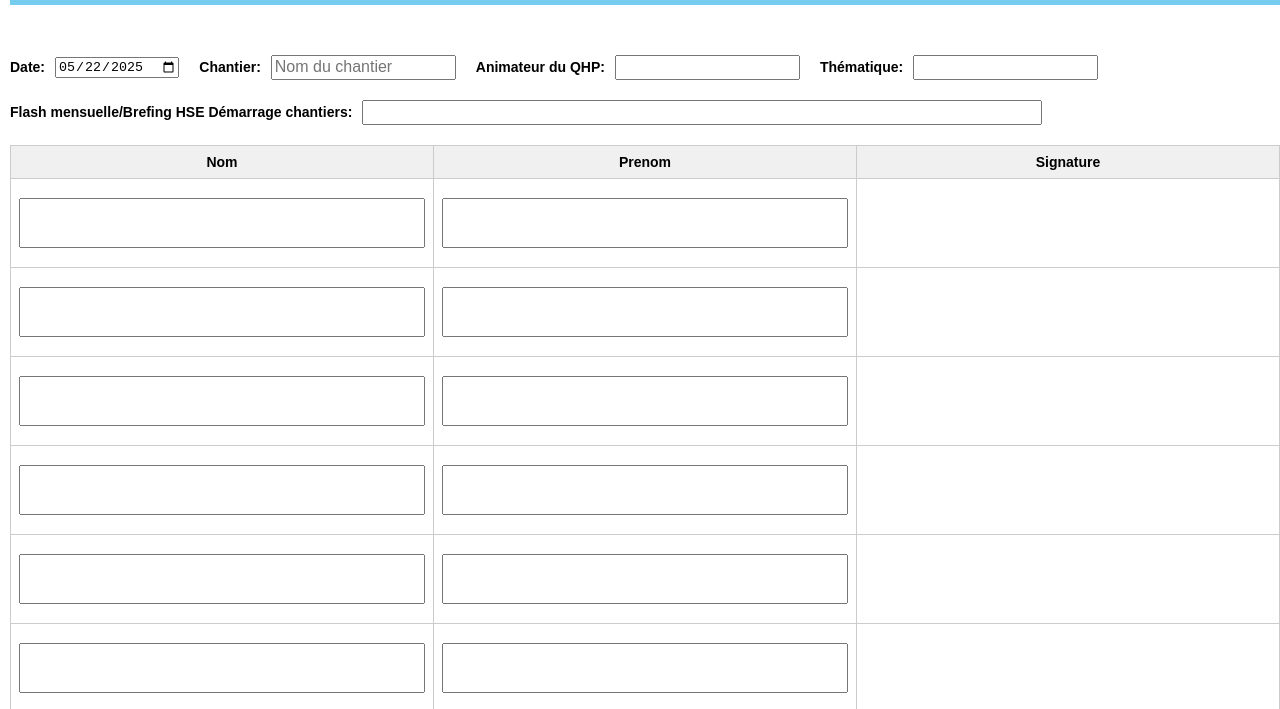
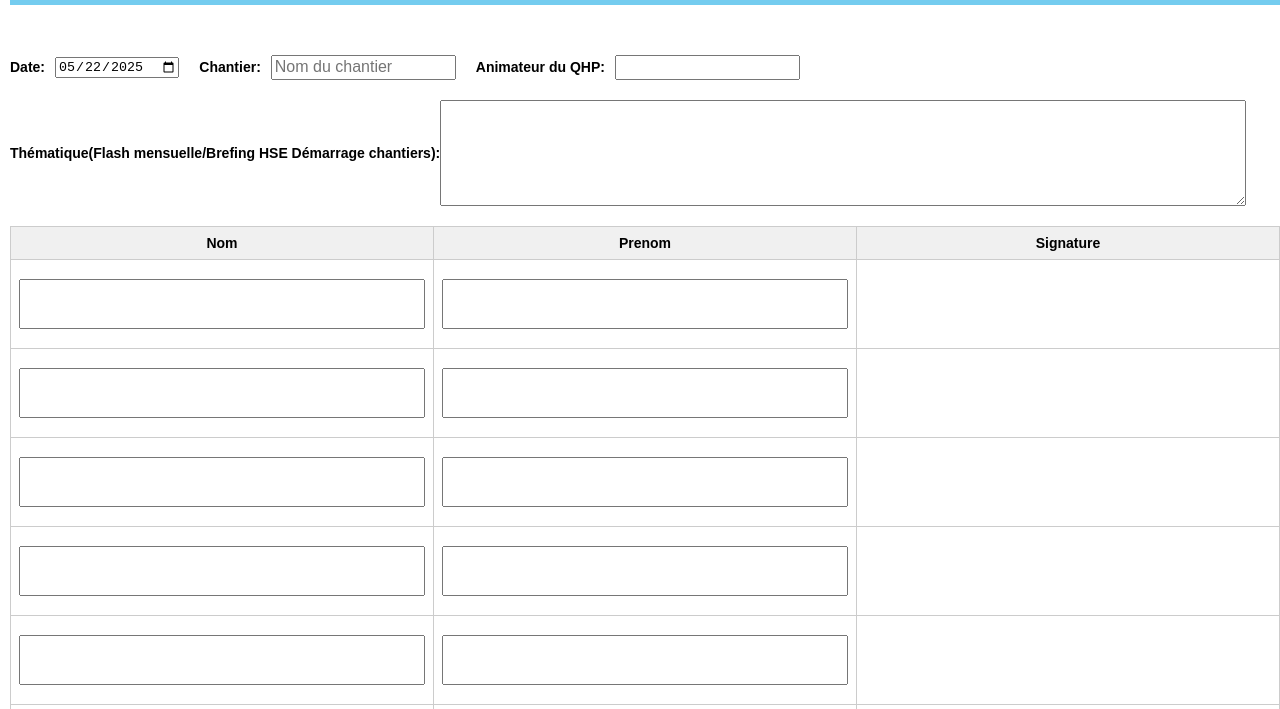
Before and after one commit to OutilsHSE/QHP, a plain HTML site: page index.html in a window 1280 px wide. Shown: the part 75-784 px from the top of the page. Drawn offline with Linux system fonts and the light colour scheme.

Commit message:
textarea for thematique

```diff
--- a/index.html
+++ b/index.html
@@ -248,6 +248,10 @@
         #flash {
             width: 42.5rem;
         }
+        .theme{
+            width: 50rem;
+            height: 100px;
+        }
 
         @media print {
 
@@ -328,8 +332,7 @@
         <label>Date:<input type="date" id="visite-date" value=""></label>
         <label>Chantier:<input type="text" id="chantier" placeholder="Nom du chantier"></label>
         <label>Animateur du QHP:<input type="text" id="chantier"></label>
-        <label>Thématique:<input type="text" id="chantier"></label>
-        <label>Flash mensuelle/Brefing HSE Démarrage chantiers:<input type="text" id="flash"></label>
+        <label>Thématique(Flash mensuelle/Brefing HSE Démarrage chantiers): <textarea class="theme" type="text"></textarea></label>
     </div>
     <table id="obs-table">
         <thead>
```
